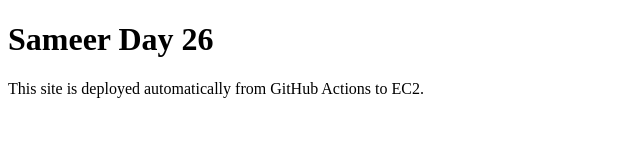
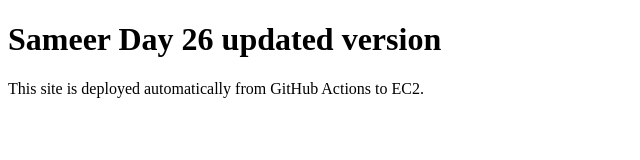
Before and after one commit to sameerr68/auto-deploy, a plain HTML site: page index.html in a window 1280 px wide. Shown: the whole page, without its empty margins (0-640 px from the left). Drawn offline with Linux system fonts and the light colour scheme.

Commit message:
index.html

```diff
--- a/index.html
+++ b/index.html
@@ -4,7 +4,7 @@
   <title>Auto Deploy</title>
 </head>
 <body>
-  <h1>Sameer Day 26 </h1>
+  <h1>Sameer Day 26 updated version </h1>
   <p>This site is deployed automatically from GitHub Actions to EC2.</p>
 </body>
 </html>
```
